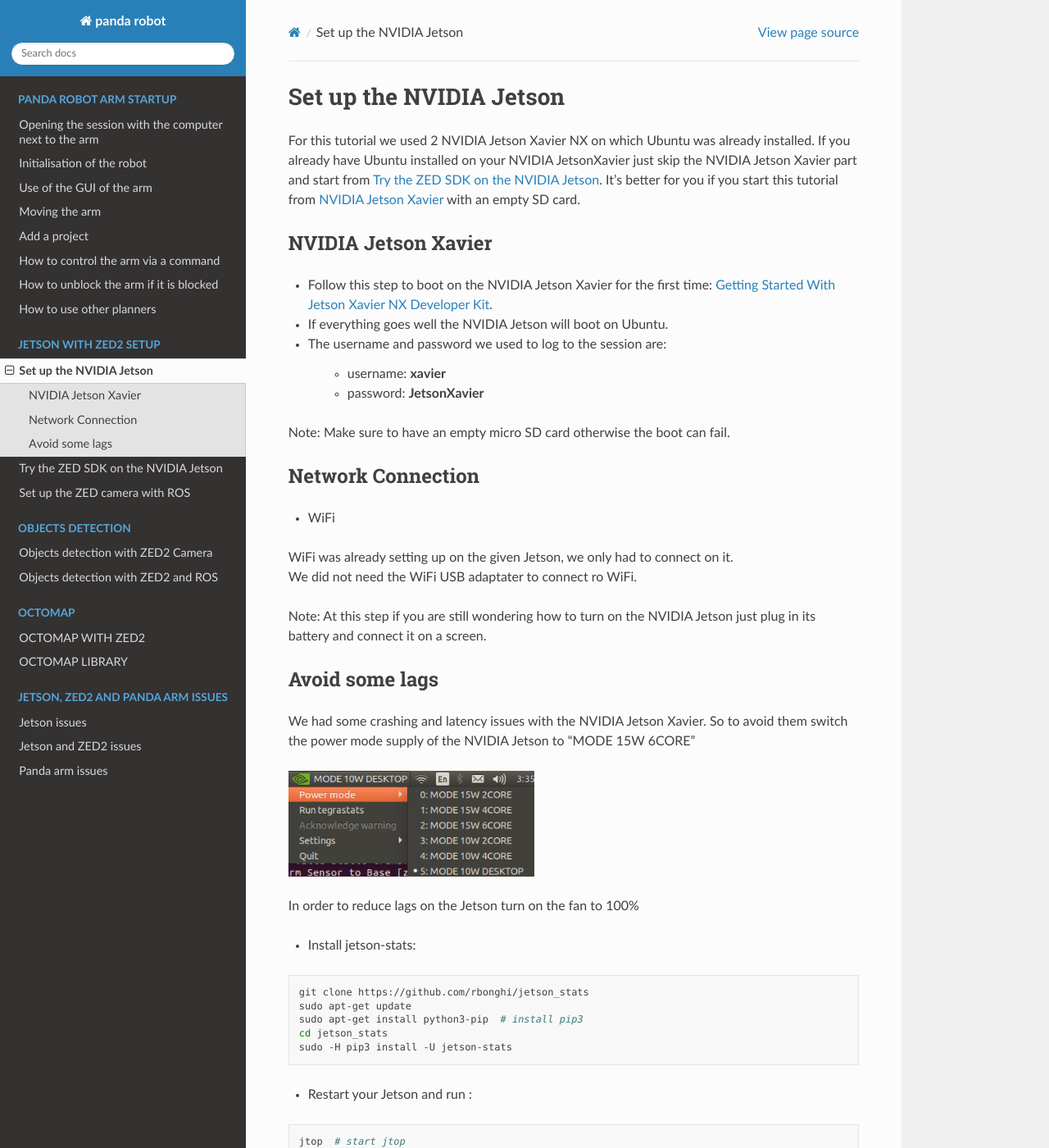
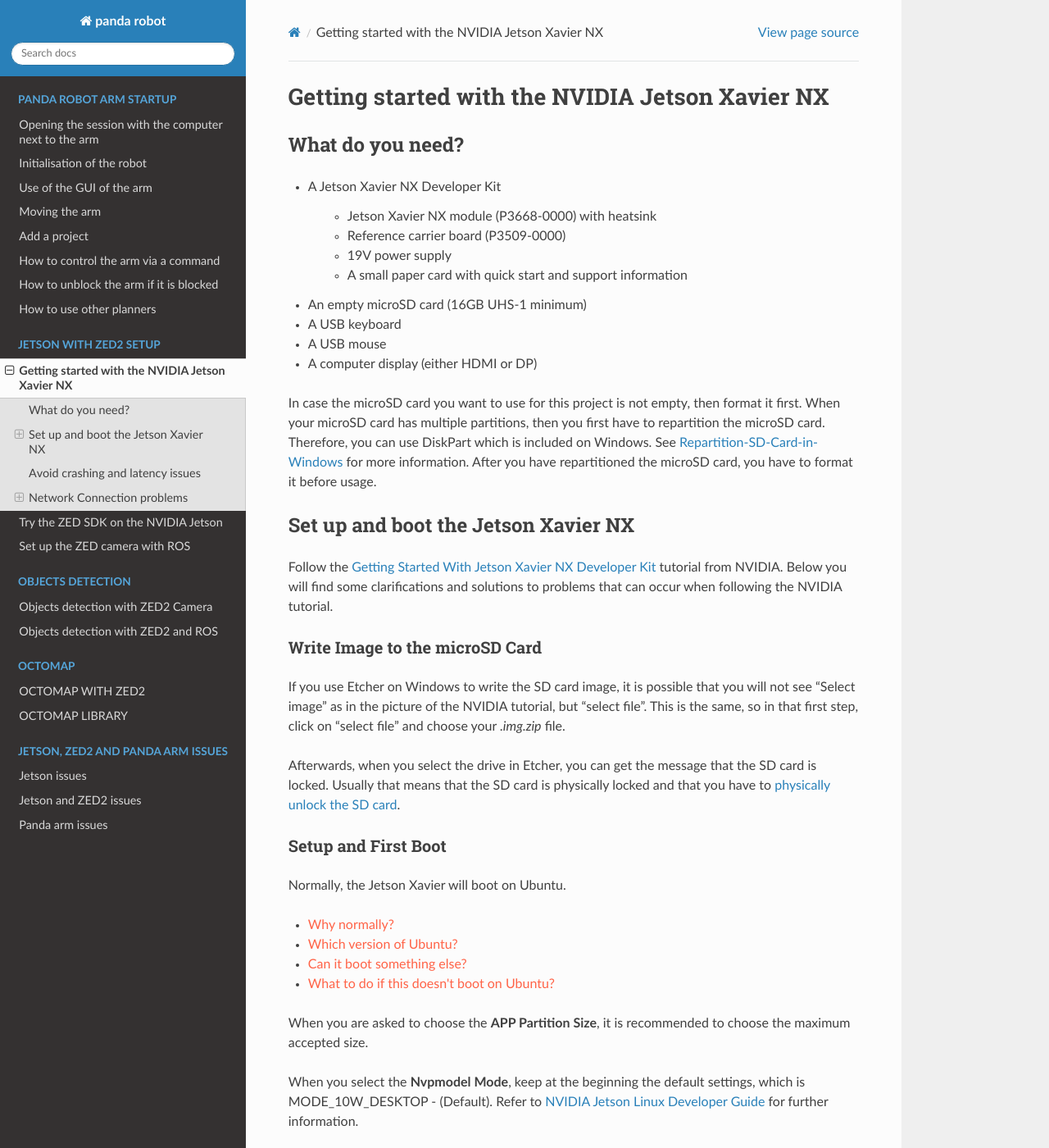
Before and after one commit to kmerckae/panda_safe_hrc_tutorial, a Sphinx documentation site: the page built from source/zed_jetson_start/jetson_setup.rst, in a window 1280 px wide and 1400 px high. Shown: the whole window at 82% size. Built offline with Sphinx 7.4.7 and the Read the Docs theme 2.0.0, drawn with Linux system fonts in a browser that asks for light colours; some of the changed text lies outside the part shown.

Commit message:
jetson_setup.rst adapted

```diff
--- a/source/zed_jetson_start/jetson_setup.rst
+++ b/source/zed_jetson_start/jetson_setup.rst
@@ -1,44 +1,96 @@
-Set up the NVIDIA Jetson
-========================
-
-For this tutorial we used 2 NVIDIA Jetson Xavier NX on which Ubuntu was already installed. If you already have Ubuntu installed on your NVIDIA JetsonXavier just skip the NVIDIA Jetson Xavier part and start from :ref:`Try the ZED SDK on the NVIDIA Jetson<Try_the_ZED>`.
-It's better for you if you start this tutorial from :ref:`NVIDIA Jetson Xavier<Get_Started>` with an empty SD card.
-
+Getting started with the NVIDIA Jetson Xavier NX
+================================================
 
 .. _Get_Started:
 
-NVIDIA Jetson Xavier
---------------------
+.. role:: raw-html(raw)
+    :format: html
 
-* Follow this step to boot on the NVIDIA Jetson Xavier for the first time: `Getting Started With Jetson Xavier NX Developer Kit <https://developer.nvidia.com/embedded/learn/get-started-jetson-xavier-nx-devkit>`_.
-* If everything goes well the NVIDIA Jetson will boot on Ubuntu.
-* The username and password we used to log to the session are:
+What do you need?
+-----------------
+*  A Jetson Xavier NX Developer Kit
 
-    * username: **xavier**
-    * password: **JetsonXavier**
+    *  Jetson Xavier NX module (P3668-0000) with heatsink
+    *  Reference carrier board (P3509-0000)
+    *  19V power supply
+    *  A small paper card with quick start and support information
 
-Note: Make sure to have an empty micro SD card otherwise the boot can fail.
+*  An empty microSD card (16GB UHS-1 minimum)
+*  A USB keyboard
+*  A USB mouse
+*  A computer display (either HDMI or DP)
+
+In case the microSD card you want to use for this project is not empty, then format it first.
+When your microSD card has multiple partitions, then you first have to repartition the microSD card.
+Therefore, you can use DiskPart which is included on Windows.
+See |repartition_sdcard_link| for more information.
+After you have repartitioned the microSD card, you have to format it before usage.
+
+.. |repartition_sdcard_link| raw:: html
+
+   <a href="https://www.instructables.com/Repartition-SD-Card-Windows/" target="_blank">Repartition-SD-Card-in-Windows</a>
 
 
-Network Connection
-------------------
+Set up and boot the Jetson Xavier NX
+------------------------------------
+Follow the |get_started_jetson_xavier_nx_devkit_link| tutorial from NVIDIA.
+Below you will find some clarifications and solutions to problems that can occur when following the NVIDIA tutorial.
 
-* WiFi
+.. |get_started_jetson_xavier_nx_devkit_link| raw:: html
 
-| WiFi was already setting up on the given Jetson, we only had to connect on it.
-| We did not need the WiFi USB adaptater to connect ro WiFi.
+   <a href="https://developer.nvidia.com/embedded/learn/get-started-jetson-xavier-nx-devkit" target="_blank">Getting Started With Jetson Xavier NX Developer Kit</a>
 
-Note: At this step if you are still wondering how to turn on the NVIDIA Jetson just plug in its battery and connect it on a screen.
+Write Image to the microSD Card
+^^^^^^^^^^^^^^^^^^^^^^^^^^^^^^^
+If you use Etcher on Windows to write the SD card image, it is possible that you will not see
+"Select image" as in the picture of the NVIDIA tutorial, but "select file".
+This is the same, so in that first step, click on "select file" and choose your *.img.zip* file.
+
+Afterwards, when you select the drive in Etcher, you can get the message that the SD card is locked.
+Usually that means that the SD card is physically locked and that you have to |unlock_sd_card|.
+
+.. |unlock_sd_card| raw:: html
+
+   <a href="https://forum.dexterindustries.com/t/solved-etcher-says-sd-card-is-locked/2143" target="_blank">physically unlock the SD card</a>
 
 
-Avoid some lags
----------------
-We had some crashing and latency issues with the NVIDIA Jetson Xavier. So to avoid them switch the power mode supply of the NVIDIA Jetson to "MODE 15W 6CORE"
+Setup and First Boot
+^^^^^^^^^^^^^^^^^^^^
+Normally, the Jetson Xavier will boot on Ubuntu.
+
+*  :raw-html:`<font color="Tomato"> Why normally?  </font>`
+*  :raw-html:`<font color="Tomato"> Which version of Ubuntu?  </font>`
+*  :raw-html:`<font color="Tomato"> Can it boot something else?  </font>`
+*  :raw-html:`<font color="Tomato"> What to do if this doesn't boot on Ubuntu?  </font>`
+
+When you are asked to choose the **APP Partition Size**, it is recommended to choose the maximum accepted size.
+
+When you select the **Nvpmodel Mode**, keep at the beginning the default settings, which is MODE_10W_DESKTOP - (Default).
+Refer to |NVIDIA_Jetson_Linux_Developer_Guide| for further information.
+
+.. |NVIDIA_Jetson_Linux_Developer_Guide| raw:: html
+
+   <a href="https://docs.nvidia.com/jetson/l4t/index.html#page/Tegra%20Linux%20Driver%20Package%20Development%20Guide/power_management_jetson_xavier.html#wwpID0E0VO0HA" target="_blank">NVIDIA Jetson Linux Developer Guide</a>
+
+
+The **username** and **password** we have used to log in are:
+
+* username: xavier1 / xavier2
+* password: JetsonXavier
+
+Normally you can automatically connect to a Wireless Network.
+
+
+
+Avoid crashing and latency issues
+---------------------------------
+You can avoid crashing and latency issues with the NVIDIA Jetson Xavier by switching
+the power mode supply of the NVIDIA Jetson to "MODE 15W 6CORE", as depicted in the figure below.
 
 .. image:: ./images/power_mode.png
     :width: 300
 
-In order to reduce lags on the Jetson turn on the fan to 100%
+In order to reduce lags on the Jetson turn on the fan to 100%, by doing the following steps.
 
 * Install jetson-stats:
 
@@ -56,14 +108,77 @@ In order to reduce lags on the Jetson turn on the fan to 100%
 
     jtop  # start jtop
 
-* This window will open with all the information of the Jetson
+* The following window will open with all the information of the Jetson
 
 .. image:: ./images/jtop.png
     :width: 600
 
-* Go to the tab CTRL, you can set the fan methode to manual and the fan speed to 100%
+* Navigate with the arrow keys to the tab CTRL, you can set the fan methode to manual and the fan speed to 100%
+  :raw-html:`<font color="Tomato"> I can go to the tab CTRL, but how can I set the fan speed to manual and back to default?  </font>`
 
 .. image:: ./images/jtop_fan.png
     :width: 600
 
-NB: If you try to install something and the Jetson keeps shutting down, you can :ref:`set the Jetson in shell mode<jetson_shell_mode>`
+Note: if you try to install something and the Jetson keeps shutting down, you can :ref:`set the Jetson in shell mode<jetson_shell_mode>`.
+:raw-html:`<font color="teal"> Kelly still needs to check this.   </font>`
+
+
+
+Network Connection problems
+---------------------------
+Although we didn't have this problem with the NVIDIA Jetson Xavier NX,
+we couldn't connect automatically to WiFi with the NVIDIA Jetson Nano.
+As an inspiration to solve connection problems with a Jetson, we added the explanation for the |NVIDIA_Jetson_Nano_tutorial|.
+
+.. |NVIDIA_Jetson_Nano_tutorial| raw:: html
+
+   <a href="https://developer.nvidia.com/embedded/learn/get-started-jetson-nano-devkit" target="_blank">NVIDIA Jetson Nano</a>
+
+WiFi Connection
+^^^^^^^^^^^^^^^
+Use a |WiFi_USB_adapter| to connect to WiFi.
+If that doesn't work, check this |WiFi_USB_adapter_problem| and its |WiFi_USB_adapter_solution|.
+
+.. |WiFi_USB_adapter| raw:: html
+
+   <a href="https://learn.sparkfun.com/tutorials/adding-wifi-to-the-nvidia-jetson/all#hardware-overview-and-assembly" target="_blank">WiFi USB adapter</a>
+
+.. |WiFi_USB_adapter_problem| raw:: html
+
+   <a href="https://forums.developer.nvidia.com/t/jetson-nano-wifi-usb-adapter/73157" target="_blank">problem</a>
+
+.. |WiFi_USB_adapter_solution| raw:: html
+
+   <a href="https://forums.developer.nvidia.com/t/jetson-nano-wifi/72269" target="_blank">solution</a>
+
+
+Ethernet Connection
+^^^^^^^^^^^^^^^^^^^
+*  Go in the system parameters then in network and find the wired option with a connection.
+*  In the options of the wired connection, go to ipv4, switch the method to manual and enter the IP, submask and DNS servers.
+*  for internet connection : IP=134.184.20.129, subnet mask=24 DNS= 134.184.250.7, 134.184.15.13, Gateway=134.184.20.100
+*  The jetson will also be connected directly to the main computer( franka computer). For this local connection, no DNS is needed.
+   The only constrain is that the last digits of the IP adress must be unique on the local netwwork.
+   For the rest of the tutorial the local IP will be 192.168.4.66, subnet=24.
+   The master has the IP 192.168.4.65 and will be used as gateway for the direct connection.
+
+
+SSH Connection
+^^^^^^^^^^^^^^
+*  Install openssh-server on the Jetson Nano. (This one is the server and doesn't need the client package).
+*  Install openssh-client and openssh-server on the Franka desktop. This computer will connect to the jetson so we need to authorize the ssh access.
+*  The parameters to modify on the Jetson are in the file:
+
+    .. code:: bash
+
+        sudo gedit /etc/ssh/sshd_config
+
+*  Find the parameter *PermitRootLogin*, uncomment the line and change the value to : yes.
+*  add the line : *AllowUsers root jetson-nano ( root + username)*. These changes allows to run administrator commands.
+*  Change *PasswordAuthentication* to yes. This allows to use a password to connect.
+   For devices on internet and not on a local connection only, a key is reccomened.
+*  Restart ssh:
+
+    .. code:: bash
+
+        sudo service ssh restart
```
Also changed, not shown: README.md (+5 -0 lines).
